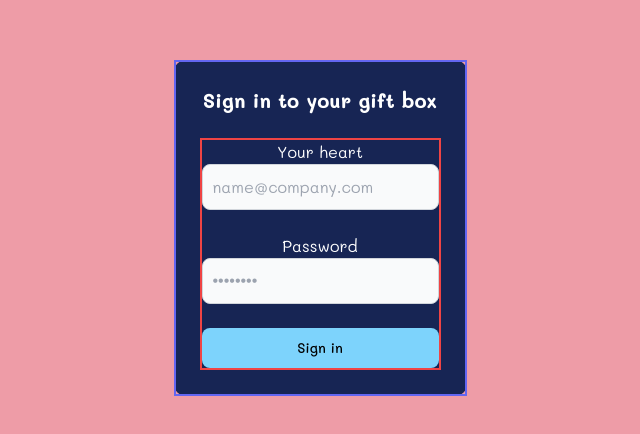
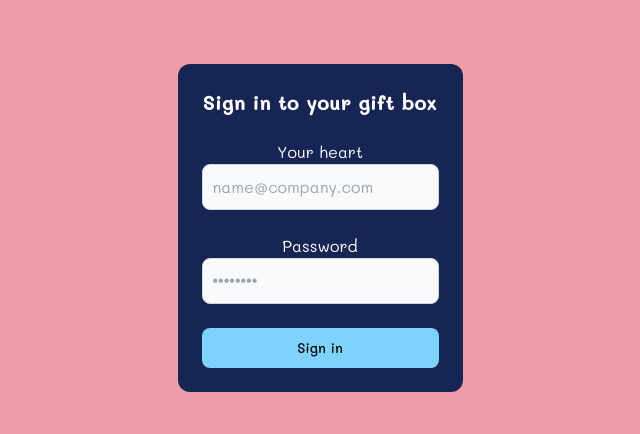
Before and after one commit to Fxrzt/birthday_myg, a Vue app: page / in a window 1280 px wide. Shown: the part 172-606 px from the top of the page, without its empty margins (320-960 px from the left). Built offline with nearby package versions, Linux system fonts and the light colour scheme.

Commit message:
last n last edit

```diff
--- a/package.json
+++ b/package.json
@@ -5,7 +5,8 @@
   "scripts": {
     "serve": "vue-cli-service serve",
     "build": "vue-cli-service build",
-    "lint": "vue-cli-service lint"
+    "lint": "vue-cli-service lint",
+    "deploy": "gh-pages -d dist"
   },
   "dependencies": {
     "autoprefixer": "^10",
@@ -34,6 +35,7 @@
     "eslint-plugin-node": "^11.1.0",
     "eslint-plugin-promise": "^5.1.0",
     "eslint-plugin-vue": "^8.0.3",
+    "gh-pages": "^6.3.0",
     "vue-cli-plugin-tailwind": "~3.0.0"
   },
   "eslintConfig": {
--- a/src/components/NavComp.vue
+++ b/src/components/NavComp.vue
@@ -1,6 +1,6 @@
 <template>
   <nav class="w-full h-20 flex items-center justify-between px-4 bg-white/30 backdrop-blur-sm">
-    <div class="flex items-center justify-center align-middle border border-solid border-red-500">
+    <div class="flex items-center justify-center align-middle ">
       <h1 class="font_Lobster_Two text-3xl">GavynMiles</h1>
     </div>
     <div class="flex items-center justify-center align-middle border border-solid border-gray-950 hidden">
--- a/src/components/TotoroComponent.vue
+++ b/src/components/TotoroComponent.vue
@@ -36,7 +36,6 @@ export default {
   background-repeat: no-repeat;
   height: 100vh;                /* ✅ เต็มความสูงของหน้าจอ */
   width: 100%;                  /* ✅ เต็มความกว้าง */
-  border: 2px solid red;
   overflow: hidden; /* บังคับไม่ให้ลูกล้นออกมา */
   position: relative; /* เพิ่มบรรทัดนี้ */
 }
--- a/src/views/LoginView.vue
+++ b/src/views/LoginView.vue
@@ -2,11 +2,11 @@
   <div class="flex items-center justify-center align-middle h-screen bg_pink">
     <section class="bg-blue-950 rounded-xl">
         <!-- space-y-4 จะเพิ่ม margin-top ให้กับทุก element ลูกตัวที่สองลงไปเรื่อย ๆ -->
-        <div class="p-6 space-y-6 border-2 border-solid border-indigo-500 ">
+        <div class="p-6 space-y-6 ">
             <h1 class="text-xl font-bold text-white font_Mali">
                 Sign in to your gift box
             </h1>
-            <form class="space-y-4 md:space-y-6 border-2 border-solid border-red-500" @submit.prevent="handleSubmit">
+            <form class="space-y-4 md:space-y-6" @submit.prevent="handleSubmit">
                 <div>
                     <label for="email" class="block text-white font_Mali">Your heart</label>
                     <input type="email" name="email" id="email" v-model="state.user_name" class="bg-gray-50 border border-gray-300 text-gray-900 rounded-lg focus:ring-sky-200 focus:border-sky-200 block w-full p-2.5 font_Mali" placeholder="name@company.com" required="">
--- a/vue.config.js
+++ b/vue.config.js
@@ -1,4 +1,13 @@
+// const { defineConfig } = require('@vue/cli-service')
+// module.exports = defineConfig({
+//   transpileDependencies: true
+// })
+
 const { defineConfig } = require('@vue/cli-service')
+
 module.exports = defineConfig({
-  transpileDependencies: true
+  transpileDependencies: true,
+  publicPath: process.env.NODE_ENV === 'production'
+    ? '/birthday_myg/'   // ชื่อ repo ของคุณ ใส่ชื่อ repo ที่แท้จริงตรงนี้
+    : '/'
 })
```
Also changed, not shown: 1 other file (tests, documents, lock files or other folders).
